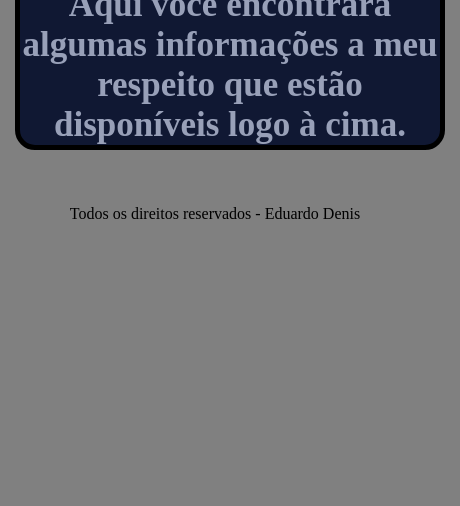
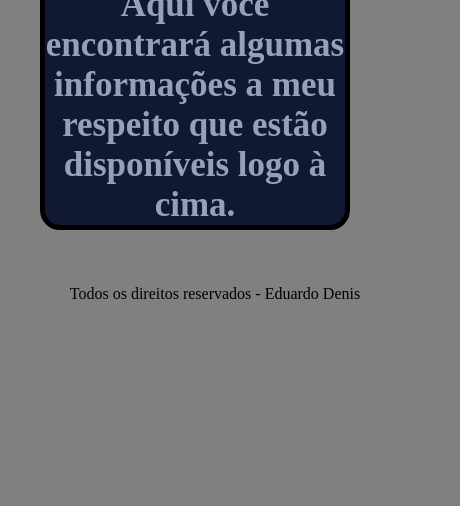
Before and after one commit to EduardoDenis/meu-portifolio, a plain HTML site: page index.html in a window 390 px wide. Shown: the part 338-844 px from the top of the page, 460 px wide, since content can reach past the window. Drawn offline with Linux system fonts and the light colour scheme.

Commit message:
Update style.css

```diff
--- a/style.css
+++ b/style.css
@@ -80,7 +80,7 @@ button {
 
 @media only screen and (max-width: 700px) {
     #content {
-        width: 430px;
+        width: 310px;
     }
 }
 
```
